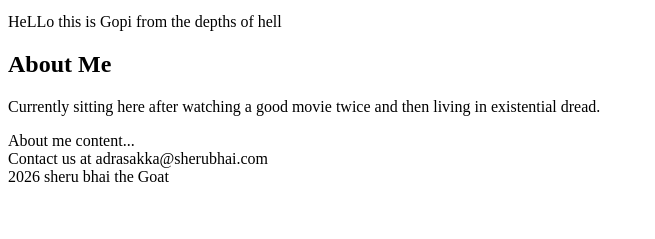
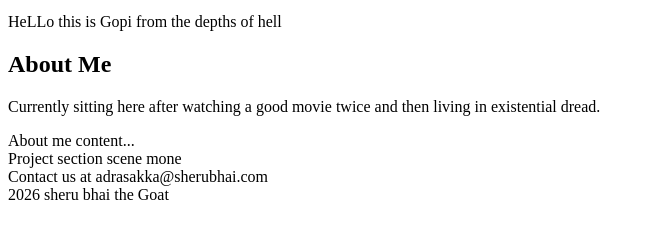
Before and after one commit to gopikrishnan-ajith/project-html, a plain HTML site: page Index.html in a window 1280 px wide. Shown: the part 159-398 px from the top of the page, without its empty margins (0-655 px from the left). Drawn offline with Linux system fonts and the light colour scheme.

Commit message:
Add project sections

```diff
--- a/Index.html
+++ b/Index.html
@@ -14,6 +14,7 @@
 <p>Currently sitting here after watching a good movie twice and then living in existential dread.</p>
 </section>
 <section id="about">About me content...</section>
+<section>Project section scene mone</section>
 <footer>Contact us at adrasakka@sherubhai.com</footer>
 <footer>2026 sheru bhai the Goat</footer>
 
```
